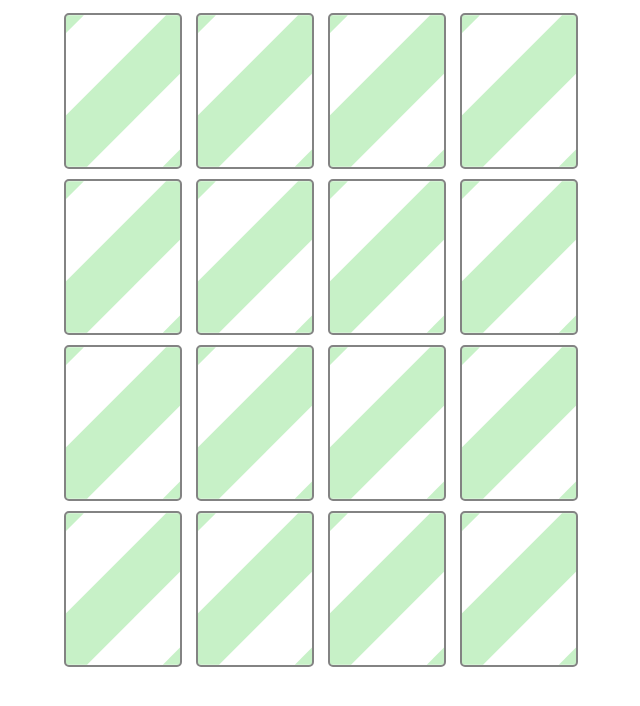
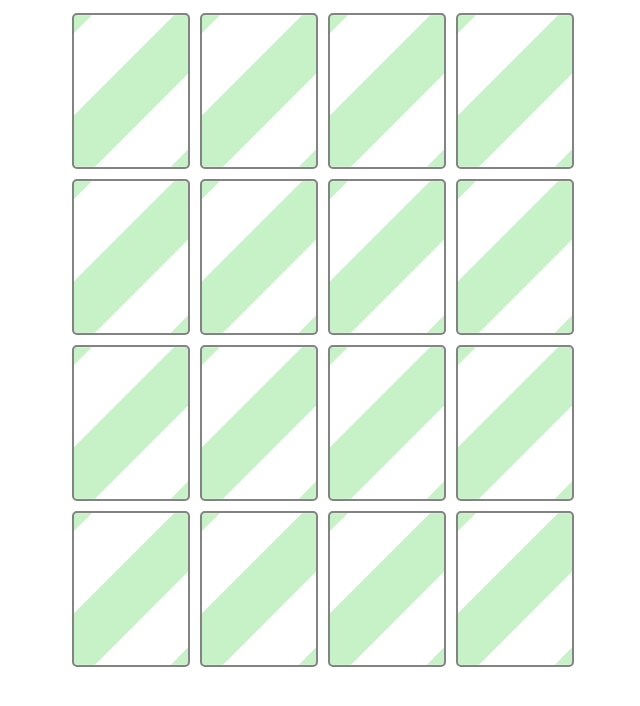
Before and after one commit to Harnytskyi/kottans-frontend, a plain HTML site: page task_memory_pair_game/index.html in a window 1280 px wide. Shown: the whole page, without its empty margins (317-957 px from the left). Drawn offline with Linux system fonts and the light colour scheme.

Commit message:
fixed css style

```diff
--- a/task_memory_pair_game/css/style.css
+++ b/task_memory_pair_game/css/style.css
@@ -55,9 +55,7 @@
     display: grid;
     grid-template-columns: repeat(4, 2fr);
     grid-template-rows: 1fr 1fr;
+    max-width: 512px;
+    margin-left: auto;
+    margin-right: auto;
 }
-
-.main {
-    width: 528px;
-    margin: 0 auto;
-}
```
